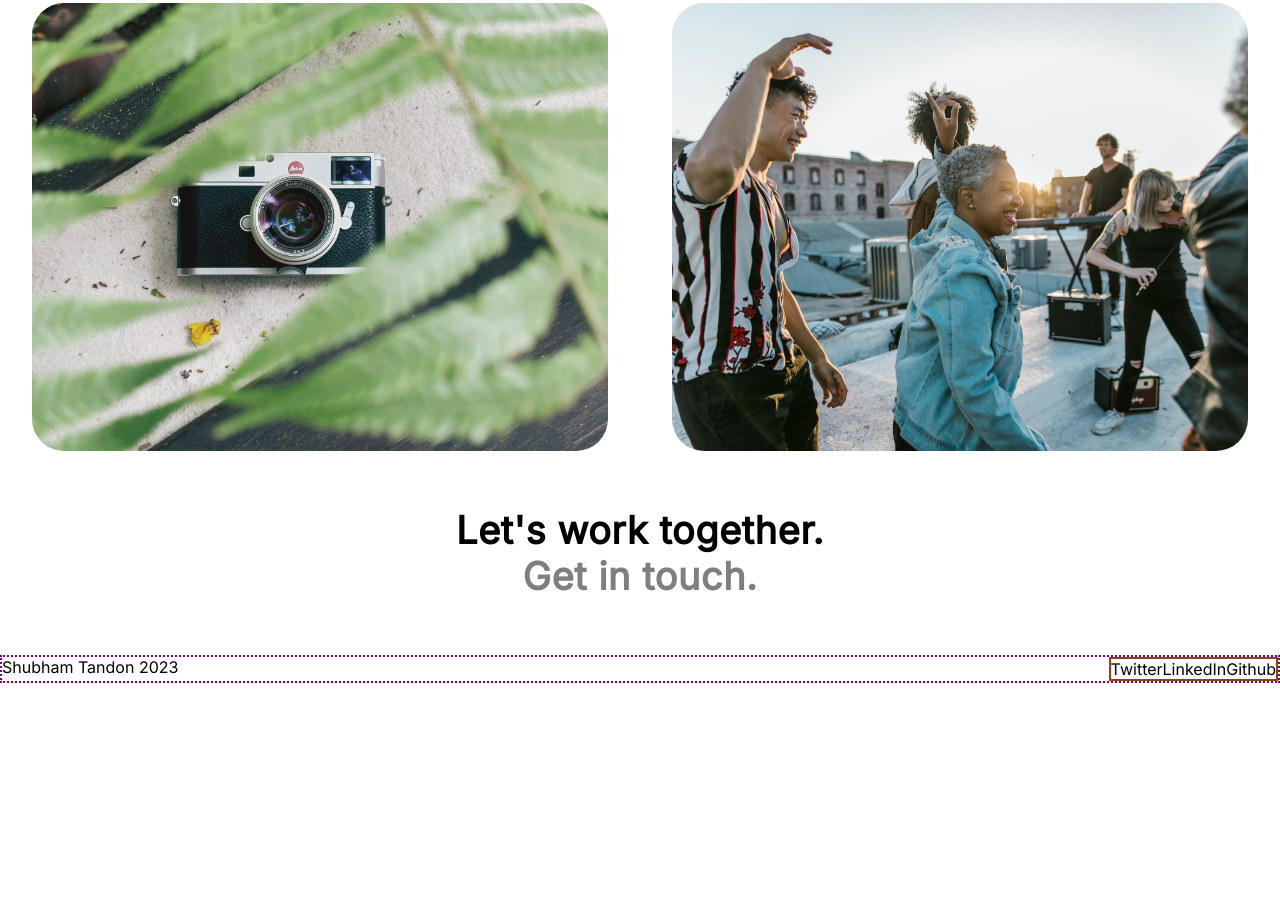
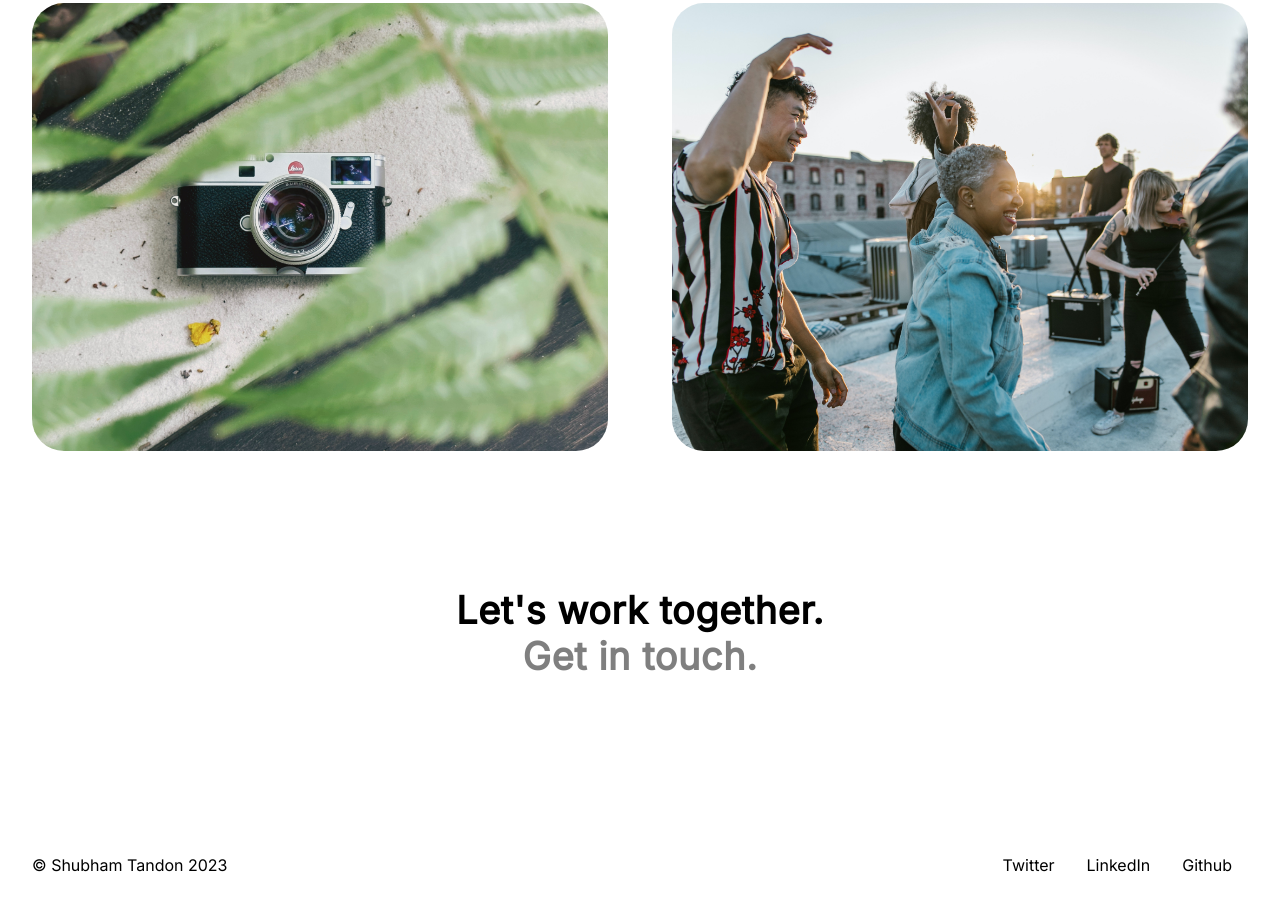
Before and after one commit to iamst316/ui-gallery, a plain HTML site: page Oh.Studio/index.html in a window 1280 px wide. Shown: the part 1165-2076 px from the top of the page. Before the commit the page ends 1848 px from the top, so only its background shows below. Drawn offline with Linux system fonts and the light colour scheme.

Commit message:
footer css

```diff
--- a/Oh.Studio/index.html
+++ b/Oh.Studio/index.html
@@ -6,7 +6,7 @@
     <link rel="preconnect" href="https://fonts.googleapis.com">
     <link rel="preconnect" href="https://fonts.gstatic.com" crossorigin>
     <link href="https://fonts.googleapis.com/css2?family=Inter&display=swap" rel="stylesheet">
-    <title>Oh.Studio</title>
+    <title>OH.STUDIO</title>
     <link rel="stylesheet" href="./styles.css">
 </head>
 <body>
@@ -41,7 +41,7 @@
         <div class="work-sub">Get in touch.</div>
     </div>
     <div class="footer">
-        <div class="name">Shubham Tandon 2023</div>
+        <div class="name">&#169; Shubham Tandon 2023</div>
         <div class="social">
             <div>Twitter</div>
             <div>LinkedIn</div>
--- a/Oh.Studio/styles.css
+++ b/Oh.Studio/styles.css
@@ -105,6 +105,7 @@ body{
     flex-direction: column;
     align-items: center;
     padding: 3.5rem;
+    margin: 5rem 0;
 }
 .work div{
     font-size: 38px;
@@ -119,10 +120,13 @@ body{
 .footer{
     display: flex;
     justify-content: space-between;
-    border: 2px dotted purple;
+    padding: 2.5rem 2rem;
 }
 
 .social{
     display: flex;
-    border: 2px solid saddlebrown;
 }
+
+.social div{
+    margin: 0 1rem;
+}
```
Also changed, not shown: Oh.Studio/script.js (added).
